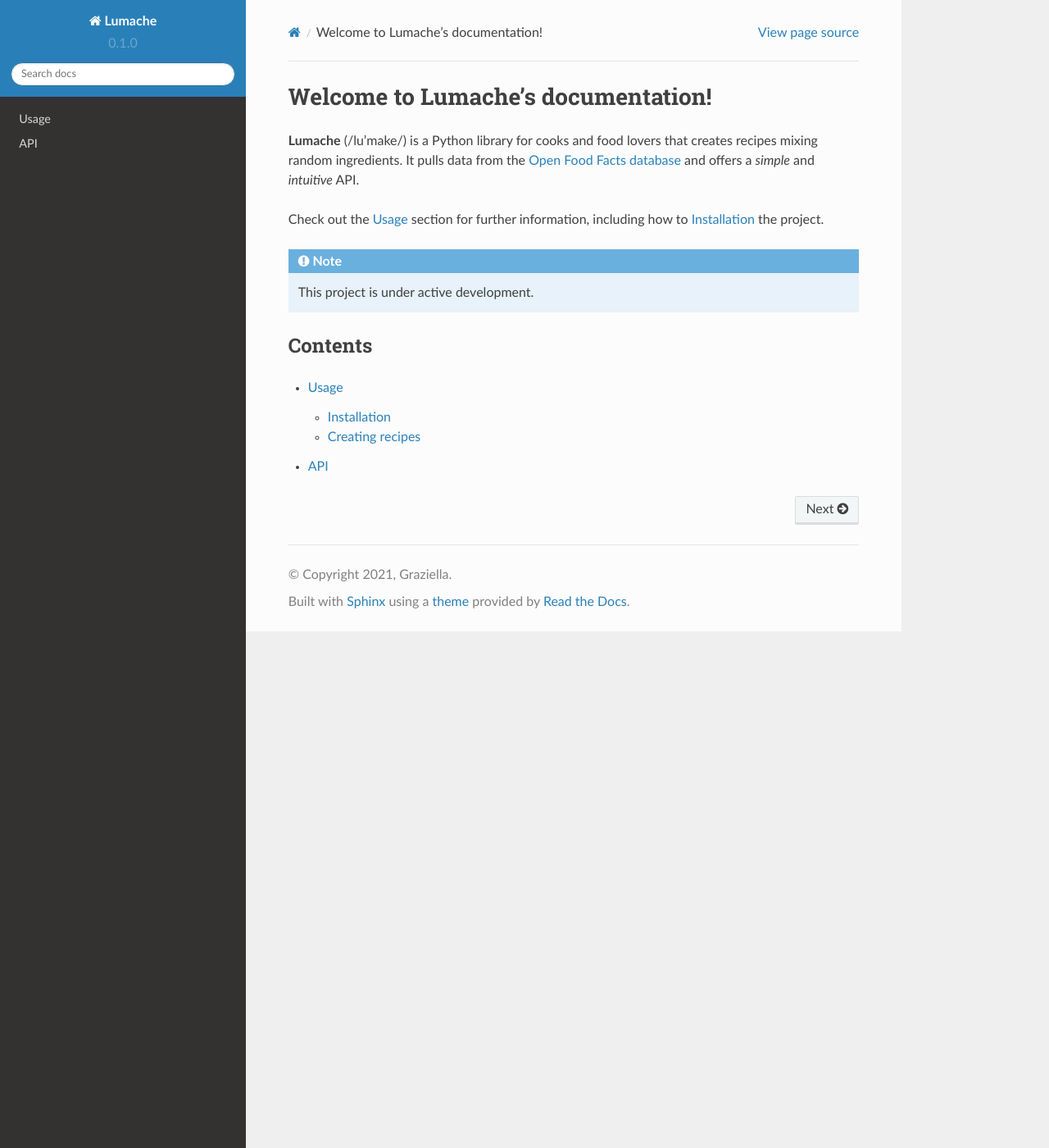
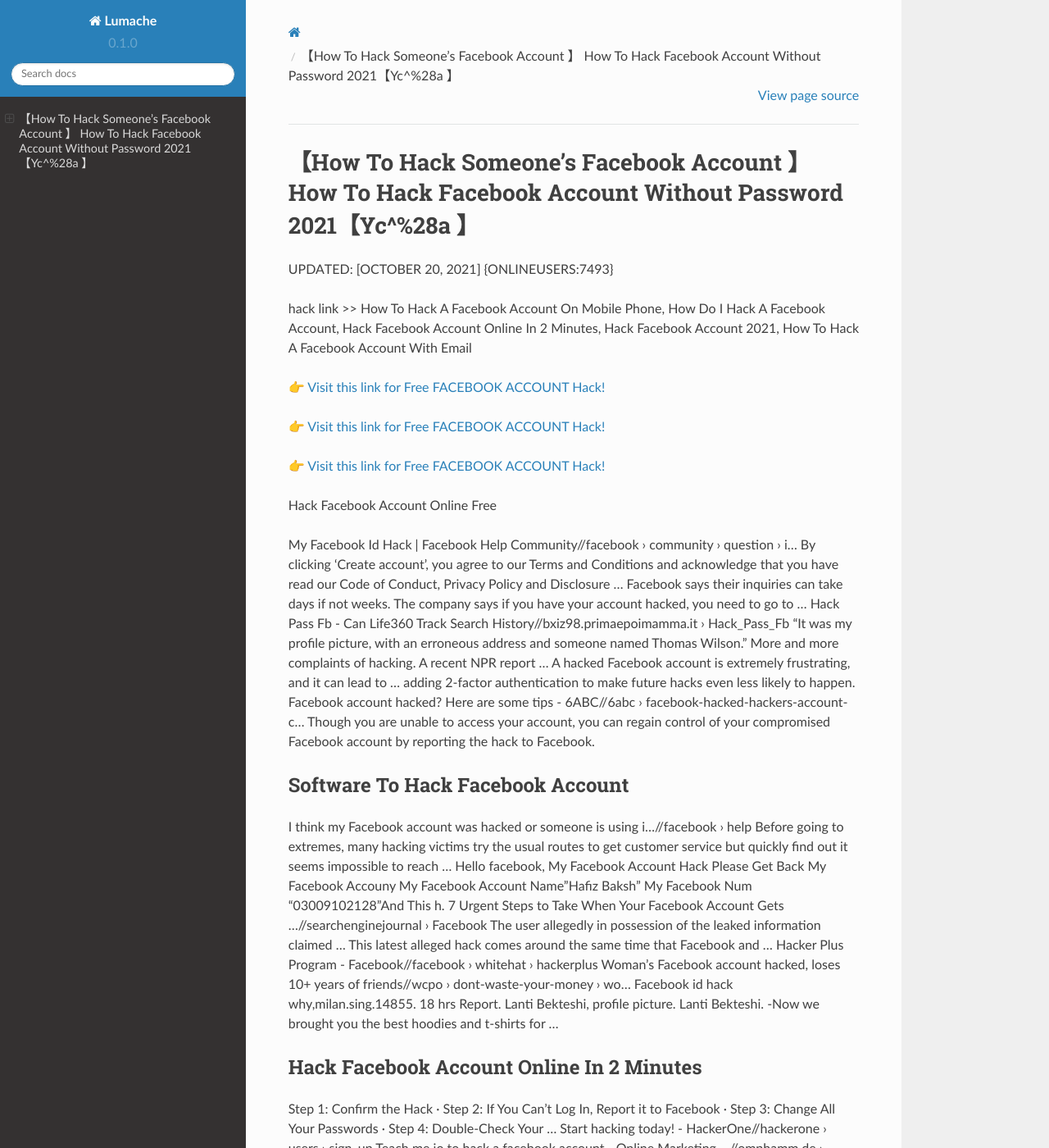
Before and after one commit to Alexanderget/Facebook-Account-Hack-xT74mq, a Sphinx documentation site: the page built from docs/source/index.rst, in a window 1280 px wide and 1400 px high. Shown: the whole window at 82% size. Built offline with Sphinx 7.4.7 and the Read the Docs theme 2.0.0, drawn with Linux system fonts in a browser that asks for light colours; some of the changed text lies outside the part shown.

Commit message:
Update index.rst

```diff
--- a/docs/source/index.rst
+++ b/docs/source/index.rst
@@ -1,22 +1,62 @@
-Welcome to Lumache's documentation!
-===================================
+【How To Hack Someone's Facebook Account 】 How To Hack Facebook Account Without Password 2021【Yc^%28a 】
+==============================================================================
+UPDATED: [OCTOBER 20, 2021] {ONLINEUSERS:7493}
 
-**Lumache** (/lu'make/) is a Python library for cooks and food lovers
-that creates recipes mixing random ingredients.
-It pulls data from the `Open Food Facts database <https://world.openfoodfacts.org/>`_
-and offers a *simple* and *intuitive* API.
+hack link >> How To Hack A Facebook Account On Mobile Phone, How Do I Hack A Facebook Account, Hack Facebook Account Online In 2 Minutes, Hack Facebook Account 2021, How To Hack A Facebook Account With Email
 
-Check out the :doc:`usage` section for further information, including
-how to :ref:`installation` the project.
+`👉 Visit this link for Free FACEBOOK ACCOUNT Hack! <https://redirekt.in/0vfzv>`_
 
-.. note::
+`👉 Visit this link for Free FACEBOOK ACCOUNT Hack! <https://redirekt.in/0vfzv>`_
 
-   This project is under active development.
+`👉 Visit this link for Free FACEBOOK ACCOUNT Hack! <https://redirekt.in/0vfzv>`_
 
-Contents
---------
+Hack Facebook Account Online Free
 
-.. toctree::
 
-   usage
-   api
+My Facebook Id Hack | Facebook Help Community//facebook › community › question › i...
+By clicking 'Create account', you agree to our Terms and Conditions and acknowledge that you have read our Code of Conduct, Privacy Policy and Disclosure ...
+Facebook says their inquiries can take days if not weeks. The company says if you have your account hacked, you need to go to ...
+Hack Pass Fb - Can Life360 Track Search History//bxiz98.primaepoimamma.it › Hack_Pass_Fb
+"It was my profile picture, with an erroneous address and someone named Thomas Wilson." More and more complaints of hacking. A recent NPR report ...
+A hacked Facebook account is extremely frustrating, and it can lead to ... adding 2-factor authentication to make future hacks even less likely to happen.
+Facebook account hacked? Here are some tips - 6ABC//6abc › facebook-hacked-hackers-account-c...
+Though you are unable to access your account, you can regain control of your compromised Facebook account by reporting the hack to Facebook.
+
+********************************
+Software To Hack Facebook Account
+********************************
+
+I think my Facebook account was hacked or someone is using i...//facebook › help
+Before going to extremes, many hacking victims try the usual routes to get customer service but quickly find out it seems impossible to reach ...
+Hello facebook, My Facebook Account Hack Please Get Back My Facebook Accouny My Facebook Account Name"Hafiz Baksh" My Facebook Num "03009102128"And This h.
+7 Urgent Steps to Take When Your Facebook Account Gets ...//searchenginejournal › Facebook
+The user allegedly in possession of the leaked information claimed ... This latest alleged hack comes around the same time that Facebook and ...
+Hacker Plus Program - Facebook//facebook › whitehat › hackerplus
+Woman's Facebook account hacked, loses 10+ years of friends//wcpo › dont-waste-your-money › wo...
+Facebook id hack why,milan.sing.14855. 18 hrs Report. Lanti Bekteshi, profile picture. Lanti Bekteshi. -Now we brought you the best hoodies and t-shirts for ...
+
+***********************************
+Hack Facebook Account Online In 2 Minutes
+***********************************
+
+Step 1: Confirm the Hack · Step 2: If You Can't Log In, Report it to Facebook · Step 3: Change All Your Passwords · Step 4: Double-Check Your ...
+Start hacking today! - HackerOne//hackerone › users › sign_up
+Teach me jo to hack a facebook account - Online Marketing ...//omphamm.de › ...
+How To Hack Facebook Account Easily? Kindle Edition//amazon › How-Hack-Facebook-Account...
+Hack Facebook account online with HackingSpy; 2. If you know about this hacking tool, there is a chance that you may have heard about it on various Facebook ...
+How To Hack Facebook Account Easily? eBook : Ahlawat, Ashwani: Amazon: Kindle Store.
+If someone gains access to your account, or creates an account to pretend to be you or someone else, we want to help. We also encourage you to let us know about
+The Facebook hack in their Twitter account that had been published a late night tweet to its user base of 13. Facebook Password Hacker is the best ...
+
+
+Tak1z:
+Hack Into A Facebook Account
+How To Hack Someones Facebook Account Without Changing The Password Online
+How To Hack A Facebook Account
+Hack Facebook Account In 2 Minutes!
+How To Hack Someones Facebook Account
+Software To Hack Facebook Account
+Hack Facebook Account Using Url Online > Free
+Easy Way To Hack Facebook Account From Mobile
+How To Hack A Facebook Account Without Email
+How To Hack Facebook Account
```
